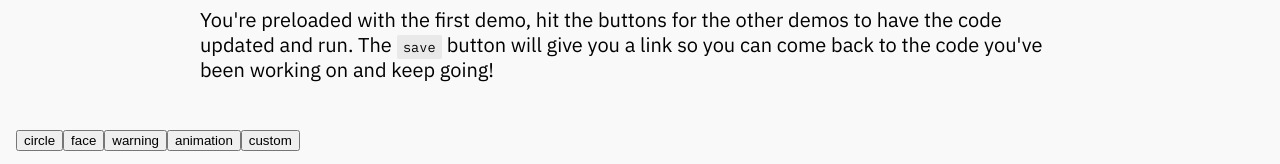
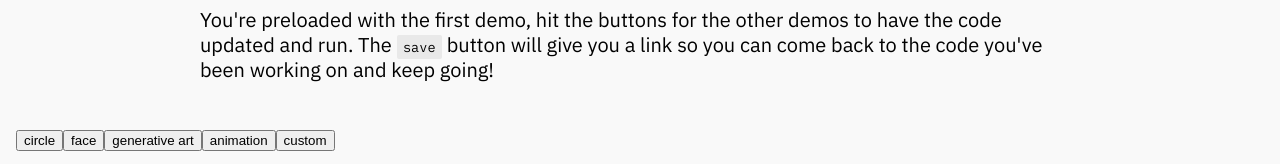
Before and after one commit to Snugug/houdini, a plain HTML site: page paint/index.html in a window 1280 px wide. Shown: the part 1920-2084 px from the top of the page. Drawn offline with Linux system fonts and the light colour scheme; a web font is replaced by a local one.

Commit message:
:new: Add Generative Art example

```diff
--- a/paint/index.html
+++ b/paint/index.html
@@ -143,114 +143,96 @@ CSS.registerProperty({
 }`,
         html: `<textarea class="face"></textarea>`,
       },
-      warning: {
-        name: 'Warning Sign',
+      'generative art': {
+        name: 'Generative Art',
         features: [
           'properties',
           'complex',
         ],
-        worklet: `// Warning example from http://www.williammalone.com/articles/html5-canvas-example/
+        worklet: `// Based on the amazing work by Tim Holman (@twholman)
+// https://www.youtube.com/watch?v=4Se0_w0ISYk&list=PLZriQCloF6GDuXF8RRPd1mIl9W2QXF-sQ&index=11
 
-registerPaint('warning', class {
-    static get inputProperties() { return ['--warning-color']; }
-    paint(ctx, geom, props) {
-      let color = props.get('--warning-color').length ? props.get('--warning-color') : '#ffc821';
-      const ratio = 125 / 105;
-      const height = geom.height - 10;
-      const width = ratio * height;
-      const padding = 5;
-      const lineWidth = 8;
-      const innerBorder = 5;
+registerPaint('art', class {
+  static get inputProperties() {
+    return [
+      '--art-color',
+      '--art-steps',
+      '--art-alpha'
+    ];
+  }
 
-      // Gradient Background
-      const gradient = ctx.createLinearGradient(0, 0, 0, height);
-      gradient.addColorStop(0, color);
-      gradient.addColorStop(1, color);
 
-      // Warning Sign Reflection
-      const reflection = ctx.createLinearGradient(0, padding, 0, padding + height);
-      reflection.addColorStop(0, 'transparent');
-      reflection.addColorStop(.5, 'transparent');
-      reflection.addColorStop(.5, 'rgba(0, 0, 0, .05');
-      reflection.addColorStop(1, 'rgba(255, 255, 255, .5)');
+  draw(ctx, x, y, width, height) {
+    const leftToRight = Math.random() >= 0.5;
 
-      // console.log(geom);
+    if( leftToRight ) {
+      ctx.moveTo(x, y);
+      ctx.lineTo(x + width, y + height);
+    } else {
+      ctx.moveTo(x + width, y);
+      ctx.lineTo(x, y + height);
+    }
 
-      ctx.beginPath();
-      ctx.moveTo(geom.width / 2 + padding / 2, padding * 2); // Top Corner
-      ctx.lineTo(geom.width / 2 + (width / 2), height + padding / 2); // Bottom Right Corner
-      ctx.lineTo(geom.width / 2 - (width / 2), height + padding / 2); // Bottom Left
-      ctx.closePath();
+    ctx.stroke();
+  }
 
-      // Add Shadow
-      ctx.shadowBlur = 10;
-      ctx.shadowColor = 'black';
-      // Stroke the outer outline
-      ctx.lineWidth = lineWidth * 2;
-      ctx.lineJoin = 'round';
-      ctx.strokeStyle = color;
-      ctx.stroke();
+  paint(ctx, size, props) {
+    const color = props.get('--art-color');
+    const step = props.get('--art-steps');
+    const alpha = props.get('--art-alpha');
 
-      // Turn off the shadow
-      ctx.shadowColor = 'transparent';
+    ctx.globalAlpha = alpha;
+    ctx.strokeStyle = color;
 
-      // Fill with gradient
-      ctx.fillStyle = color;
-      ctx.fill();
-
-      // Add reflection
-      ctx.fillStyle = reflection;
-      ctx.fill();
-
-      // Stroke inner outline
-      ctx.lineWidth = lineWidth;
-      ctx.lineJoin = 'round';
-      ctx.strokeStyle = '#333',
-      ctx.stroke();
-
-      // Draw the text exclamation
-      ctx.textAlign = 'center';
-      ctx.textBaseline = 'middle';
-      ctx.font = 'bold 60px serif';
-      ctx.fillStyle = '#333';
-
-      // !!!
-      const radius = 10;
-      const startAngle = 1.1 * Math.PI;
-      const endAngle = 1.9 * Math.PI;
-      ctx.beginPath();
-      ctx.arc(geom.width / 2, height / 2 - padding, radius, startAngle, endAngle, false);
-      ctx.lineWidth = 15;
-      ctx.lineTo(geom.width / 2, height / 2 + 40 - padding);
-      ctx.lineTo(geom.width / 2 - 9, height / 2 - 5 - padding);
-      ctx.lineTo(geom.width / 2 + 10, height / 2 + 5 - padding);
-      ctx.strokeStyle = 'black';
-      ctx.lineJoin = 'round';
-      ctx.stroke();
-      ctx.closePath();
-
-      // console.log(ctx);
-
-      ctx.beginPath();
-      ctx.arc(geom.width / 2, height / 2 + 62.5 - padding, 10, 0, 2 * Math.PI);
-      ctx.fillStyle = 'black';
-      ctx.fill();
-      // ctx.fillText('!', padding + width / 2, padding + height / 1.5);
+    for( let x = 0; x < size.width; x += step.value) {
+      for( let y = 0; y < size.width; y+= step.value) {
+        this.draw(ctx, x, y, step.value, step.value);
+      }
     }
+  }
 });`,
         js: `CSS.registerProperty({
-  name: '--warning-color',
+  name: '--art-color',
   syntax: '<color>',
-  inherits: true,
-  initialValue: '#ffc821',
+  inherits: false,
+  initialValue: 'white',
+});
+
+CSS.registerProperty({
+  name: '--art-steps',
+  syntax: '<number>',
+  inherits: false,
+  initialValue: 40,
+});
+
+CSS.registerProperty({
+  name: '--art-alpha',
+  syntax: '<number>',
+  inherits: false,
+  initialValue: 1,
 });`,
-        css: `.warning {
-  --warning-color: red;
-  background: paint(warning);
-  height: 100vh;
-  width: 100vw;
+        css: `h1 {
+  --art-alpha: .05;
+  --art-color: rgba(255, 255, 255, .25);
+  /* Setting --art-steps below 40 will slow this to a crawl */
+  --art-steps: 50;
+  background-image: paint(art), linear-gradient(to right, blue, black);
+
+  align-items: flex-end;
+  box-sizing: border-box;
+  color: white;
+  display: flex;
+  flex-direction: row-reverse;
+  font-family: sans-serif;
+  font-size: 3em;
+  height: 80vh;
+  line-height: 1;
+  margin: 0;
+  padding: .25em .5em;
+  text-align: right;
+  text-shadow: 1px 1px black, -1px 1px black;
 }`,
-        html: `<div class="warning"></div>`,
+        html: `<h1><span>Hello World</span></h1>`,
       },
       animation: {
         name: 'Ripple Effect',
```
